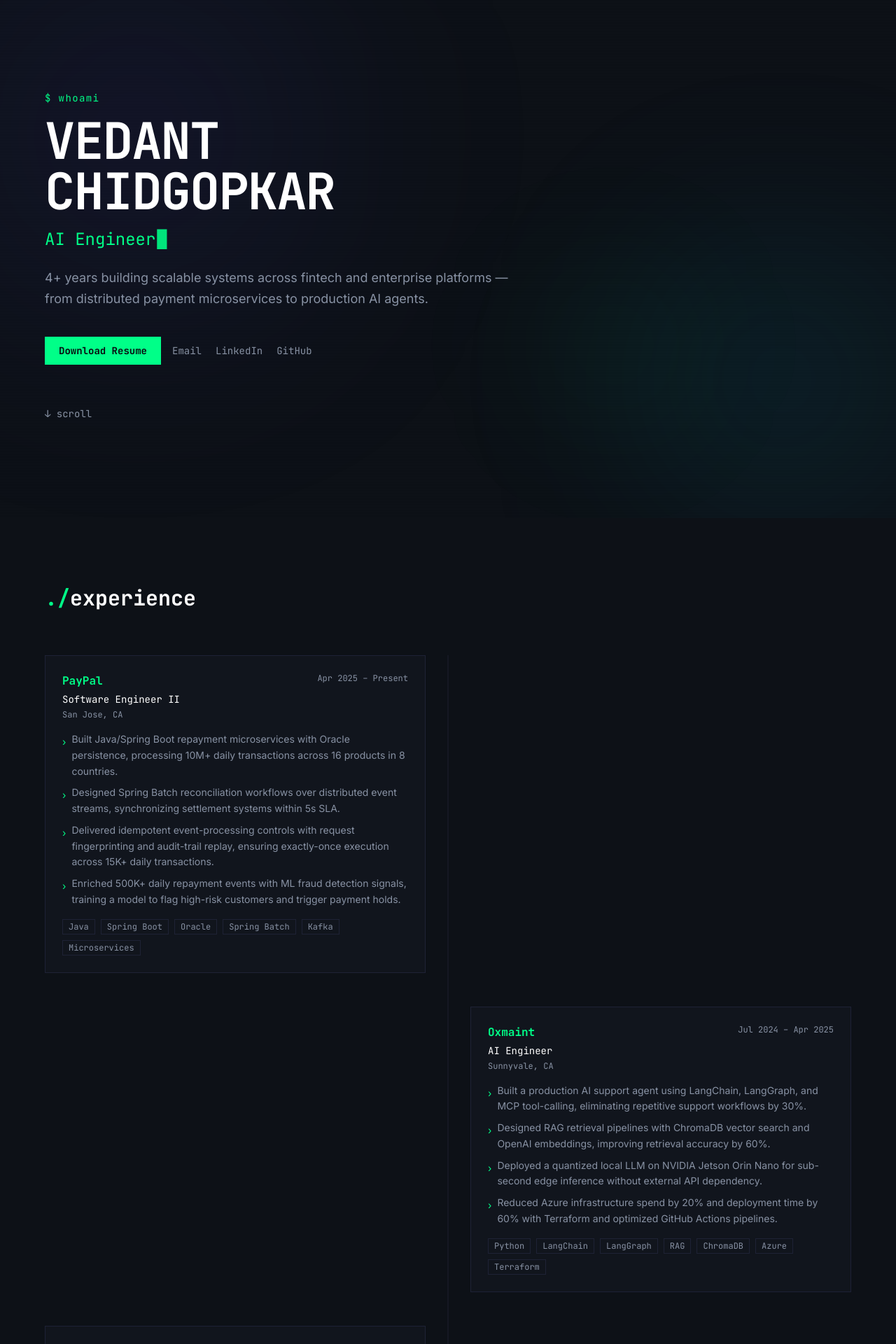
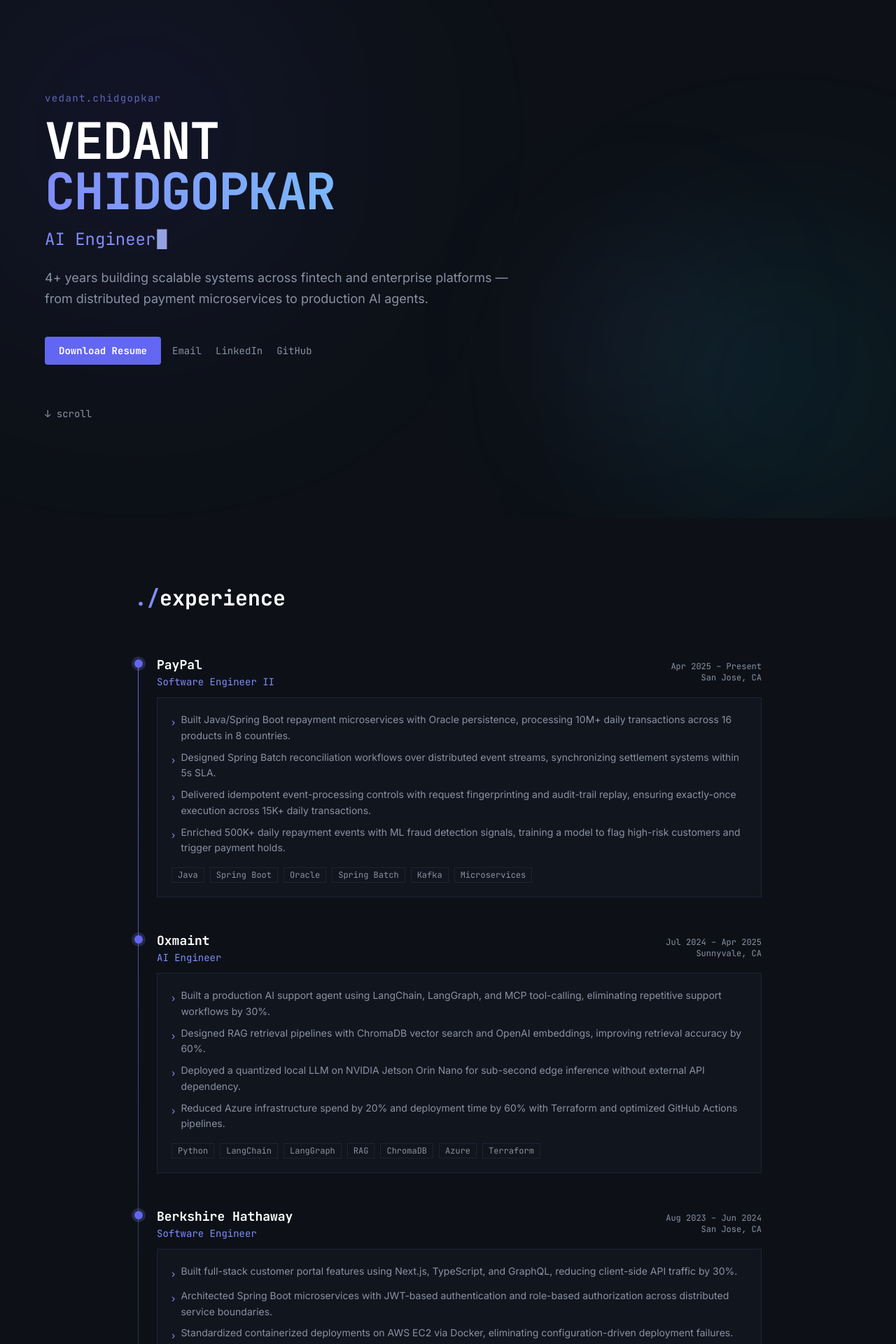
Before and after one commit to vedantvc/portfolio, a Next.js app: page / in a window 1280 px wide. Shown: the part 60-1980 px from the top of the page at 70% size. Built offline with nearby package versions, Linux system fonts and the light colour scheme.

Commit message:
feat: indigo color scheme, left-aligned timeline, gradient name treatment

```diff
--- a/app/globals.css
+++ b/app/globals.css
@@ -2,7 +2,7 @@
 @import "tailwindcss";
 
 @theme {
-  --color-accent: #00ff88;
+  --color-accent: #818cf8;
   --color-surface: #131720;
   --color-border-dim: #1e2235;
   --color-muted: #8892a4;
--- a/app/layout.tsx
+++ b/app/layout.tsx
@@ -50,9 +50,9 @@
             }}
           />
           <div
-            className="absolute top-[50%] right-[20%] w-[350px] h-[350px] rounded-full blur-[100px]"
+            className="absolute top-[45%] right-[15%] w-[400px] h-[400px] rounded-full blur-[110px]"
             style={{
-              background: 'radial-gradient(circle, rgba(0,255,136,0.07) 0%, rgba(0,255,136,0) 70%)',
+              background: 'radial-gradient(circle, rgba(129,140,248,0.10) 0%, rgba(129,140,248,0) 70%)',
               animation: 'orb-drift-1 35s ease-in-out infinite reverse',
             }}
           />
--- a/components/Contact.tsx
+++ b/components/Contact.tsx
@@ -13,18 +13,20 @@
             isVisible ? 'opacity-100 translate-y-0' : 'opacity-0 translate-y-8'
           }`}
         >
-          <p className="font-mono text-[#00ff88] text-sm tracking-widest mb-4">
-            $ echo &quot;hello&quot;
+          <p className="font-mono text-[#818cf8] text-sm tracking-widest mb-4 opacity-70">
+            vedant.chidgopkar · available
           </p>
           <h2 className="font-mono text-4xl md:text-5xl font-bold text-white mb-2 leading-tight">
             Let&apos;s build<br />
-            <span className="text-[#00ff88]">something.</span>
+            <span className="bg-gradient-to-r from-[#818cf8] to-[#67e8f9] bg-clip-text text-transparent">
+              something.
+            </span>
           </h2>
           <p className="text-[#8892a4] mb-10">San Jose, CA · Open to opportunities</p>
           <div className="flex flex-wrap gap-6 items-center">
             <a
               href="mailto:chidgopkarvedant02@gmail.com"
-              className="font-mono text-lg text-[#00ff88] hover:underline break-all"
+              className="font-mono text-lg text-[#818cf8] hover:text-[#a5b4fc] hover:underline break-all transition-colors"
             >
               chidgopkarvedant02@gmail.com
             </a>
@@ -33,7 +35,7 @@
                 href="https://linkedin.com/in/vedant-chidgopkar"
                 target="_blank"
                 rel="noopener noreferrer"
-                className="font-mono text-sm text-[#8892a4] hover:text-[#00ff88] border border-[#1e2235] px-4 py-2 hover:border-[#00ff88]/30 transition-colors"
+                className="font-mono text-sm text-[#8892a4] hover:text-[#818cf8] border border-[#1e2235] px-4 py-2 hover:border-[#818cf8]/40 transition-colors"
               >
                 LinkedIn
               </a>
@@ -41,7 +43,7 @@
                 href="https://github.com/vedantvc"
                 target="_blank"
                 rel="noopener noreferrer"
-                className="font-mono text-sm text-[#8892a4] hover:text-[#00ff88] border border-[#1e2235] px-4 py-2 hover:border-[#00ff88]/30 transition-colors"
+                className="font-mono text-sm text-[#8892a4] hover:text-[#818cf8] border border-[#1e2235] px-4 py-2 hover:border-[#818cf8]/40 transition-colors"
               >
                 GitHub
               </a>
--- a/components/Experience.tsx
+++ b/components/Experience.tsx
@@ -56,35 +56,49 @@
   },
 ]
 
-function RoleCard({ role, index }: { role: typeof roles[0]; index: number }) {
+function RoleCard({ role }: { role: typeof roles[0] }) {
   const { ref, isVisible } = useIntersectionObserver()
-  const isLeft = index % 2 === 0
 
   return (
     <div
       ref={ref}
-      className={`relative md:w-[calc(50%-2rem)] transition-all duration-700 ${
-        isVisible ? 'opacity-100 translate-x-0' : `opacity-0 ${isLeft ? '-translate-x-8' : 'translate-x-8'}`
-      } ${isLeft ? 'md:mr-auto' : 'md:ml-auto'}`}
+      className={`relative pl-8 pb-12 last:pb-0 transition-all duration-700 ${
+        isVisible ? 'opacity-100 translate-y-0' : 'opacity-0 translate-y-6'
+      }`}
     >
-      <div className="bg-[#131720]/80 backdrop-blur-sm border border-[#1e2235] p-6 hover:border-[#00ff88]/30 transition-colors">
-        <div className="flex justify-between items-start mb-1">
-          <h3 className="font-mono text-[#00ff88] font-bold">{role.company}</h3>
-          <span className="font-mono text-xs text-[#8892a4]">{role.period}</span>
+      {/* Timeline dot */}
+      <div className="absolute left-0 top-1.5 w-3 h-3 rounded-full bg-[#6366f1] ring-4 ring-[#818cf8]/20" />
+
+      {/* Header row */}
+      <div className="flex flex-col sm:flex-row sm:items-center sm:justify-between gap-1 mb-3">
+        <div>
+          <h3 className="font-mono text-lg font-bold text-white">{role.company}</h3>
+          <p className="font-mono text-sm text-[#818cf8]">{role.title}</p>
         </div>
-        <p className="font-mono text-sm text-white mb-1">{role.title}</p>
-        <p className="font-mono text-xs text-[#8892a4] mb-4">{role.location}</p>
+        <div className="text-right shrink-0">
+          <p className="font-mono text-xs text-[#8892a4]">{role.period}</p>
+          <p className="font-mono text-xs text-[#8892a4]">{role.location}</p>
+        </div>
+      </div>
+
+      {/* Card body */}
+      <div className="bg-[#131720]/80 backdrop-blur-sm border border-[#1e2235] p-5 hover:border-[#6366f1]/40 transition-colors">
         <ul className="space-y-2 mb-4">
           {role.bullets.map((bullet, i) => (
             <li key={i} className="text-sm text-[#8892a4] leading-relaxed flex gap-2">
-              <span className="text-[#00ff88] mt-1 shrink-0">›</span>
+              <span className="text-[#818cf8] mt-1 shrink-0">›</span>
               {bullet}
             </li>
           ))}
         </ul>
         <div className="flex flex-wrap gap-2">
           {role.tags.map((tag) => (
-            <span key={tag} className="font-mono text-xs px-2 py-0.5 border border-[#1e2235] text-[#8892a4]">{tag}</span>
+            <span
+              key={tag}
+              className="font-mono text-xs px-2 py-0.5 border border-[#1e2235] text-[#8892a4] hover:border-[#818cf8]/40 hover:text-[#a5b4fc] transition-colors"
+            >
+              {tag}
+            </span>
           ))}
         </div>
       </div>
@@ -97,20 +111,24 @@
 
   return (
     <section id="experience" className="py-24 px-6 md:px-16">
-      <div className="max-w-6xl mx-auto">
+      <div className="max-w-4xl mx-auto">
         <h2
           ref={ref}
           className={`font-mono text-3xl font-bold text-white mb-16 transition-all duration-700 ${
             isVisible ? 'opacity-100 translate-y-0' : 'opacity-0 translate-y-4'
           }`}
         >
-          <span className="text-[#00ff88]">./</span><span>experience</span>
+          <span className="text-[#818cf8]">./</span>experience
         </h2>
+
+        {/* Timeline container */}
         <div className="relative">
-          <div className="hidden md:block absolute left-1/2 top-0 bottom-0 w-px bg-[#1e1e2e] -translate-x-1/2" />
-          <div className="flex flex-col gap-12">
-            {roles.map((role, i) => (
-              <RoleCard key={role.company} role={role} index={i} />
+          {/* Vertical line */}
+          <div className="absolute left-[5px] top-2 bottom-0 w-px bg-gradient-to-b from-[#6366f1] via-[#818cf8]/40 to-transparent" />
+
+          <div className="space-y-0">
+            {roles.map((role) => (
+              <RoleCard key={role.company} role={role} />
             ))}
           </div>
         </div>
--- a/components/Hero.tsx
+++ b/components/Hero.tsx
@@ -28,15 +28,18 @@
 
   return (
     <section id="hero" className="min-h-screen flex flex-col justify-center px-6 md:px-16 pt-14 relative overflow-hidden">
-      <div className="absolute inset-0 pointer-events-none scanlines opacity-5" />
       <div className="max-w-4xl relative z-10">
-        <p className="font-mono text-[#00ff88] text-sm tracking-widest mb-4">$ whoami</p>
+        <p className="font-mono text-[#818cf8] text-sm tracking-widest mb-4 opacity-70">
+          vedant.chidgopkar
+        </p>
         <h1 className="font-mono text-5xl md:text-7xl font-bold text-white mb-4 tracking-tight leading-none">
           <span className="block">VEDANT</span>
-          <span className="block">CHIDGOPKAR</span>
+          <span className="block bg-gradient-to-r from-[#818cf8] to-[#67e8f9] bg-clip-text text-transparent">
+            CHIDGOPKAR
+          </span>
         </h1>
-        <div className="font-mono text-xl md:text-2xl text-[#00ff88] mb-6 h-8 flex items-center">
-          {displayed}<span className="animate-pulse ml-0.5">▊</span>
+        <div className="font-mono text-xl md:text-2xl text-[#818cf8] mb-6 h-8 flex items-center">
+          {displayed}<span className="animate-pulse ml-0.5 text-[#a5b4fc]">▊</span>
         </div>
         <p className="text-[#8892a4] text-lg max-w-2xl mb-10 leading-relaxed">
           4+ years building scalable systems across fintech and enterprise platforms —
@@ -46,17 +49,17 @@
           <a
             href="/resume.pdf"
             download
-            className="font-mono text-sm px-5 py-2.5 bg-[#00ff88] text-[#0a0a0f] font-bold hover:bg-[#00cc6a] transition-colors"
+            className="font-mono text-sm px-5 py-2.5 bg-[#6366f1] text-white font-bold hover:bg-[#818cf8] transition-colors rounded-sm"
           >
             Download Resume
           </a>
           <div className="flex gap-5">
-            <a href="mailto:chidgopkarvedant02@gmail.com" className="font-mono text-sm text-[#8892a4] hover:text-[#00ff88] transition-colors">Email</a>
-            <a href="https://linkedin.com/in/vedant-chidgopkar" target="_blank" rel="noopener noreferrer" className="font-mono text-sm text-[#8892a4] hover:text-[#00ff88] transition-colors">LinkedIn</a>
-            <a href="https://github.com/vedantvc" target="_blank" rel="noopener noreferrer" className="font-mono text-sm text-[#8892a4] hover:text-[#00ff88] transition-colors">GitHub</a>
+            <a href="mailto:chidgopkarvedant02@gmail.com" className="font-mono text-sm text-[#8892a4] hover:text-[#818cf8] transition-colors">Email</a>
+            <a href="https://linkedin.com/in/vedant-chidgopkar" target="_blank" rel="noopener noreferrer" className="font-mono text-sm text-[#8892a4] hover:text-[#818cf8] transition-colors">LinkedIn</a>
+            <a href="https://github.com/vedantvc" target="_blank" rel="noopener noreferrer" className="font-mono text-sm text-[#8892a4] hover:text-[#818cf8] transition-colors">GitHub</a>
           </div>
         </div>
-        <a href="#experience" className="mt-16 inline-block font-mono text-[#8892a4] text-sm animate-bounce hover:text-[#00ff88] transition-colors">↓ scroll</a>
+        <a href="#experience" className="mt-16 inline-block font-mono text-[#8892a4] text-sm animate-bounce hover:text-[#818cf8] transition-colors">↓ scroll</a>
       </div>
     </section>
   )
--- a/components/Nav.tsx
+++ b/components/Nav.tsx
@@ -13,13 +13,13 @@
   return (
     <nav className="fixed top-0 left-0 right-0 z-50 bg-[#0d1117]/85 backdrop-blur-md border-b border-[#1e2235]">
       <div className="max-w-6xl mx-auto px-6 h-14 flex items-center justify-between">
-        <a href="#hero" className="font-mono text-[#00ff88] text-sm font-bold tracking-wider">
+        <a href="#hero" className="font-mono text-[#818cf8] text-sm font-bold tracking-wider">
           VC
         </a>
         <ul className="hidden md:flex gap-8">
           {links.map(({ label, href }) => (
             <li key={href}>
-              <a href={href} className="font-mono text-sm text-[#8892a4] hover:text-[#00ff88] transition-colors">
+              <a href={href} className="font-mono text-sm text-[#8892a4] hover:text-[#818cf8] transition-colors">
                 {label}
               </a>
             </li>
@@ -39,7 +39,7 @@
             <a
               key={href}
               href={href}
-              className="block font-mono text-sm text-[#8892a4] hover:text-[#00ff88] py-2 transition-colors"
+              className="block font-mono text-sm text-[#8892a4] hover:text-[#818cf8] py-2 transition-colors"
               onClick={() => setOpen(false)}
             >
               {label}
--- a/components/Skills.tsx
+++ b/components/Skills.tsx
@@ -45,20 +45,20 @@
   return (
     <div
       ref={ref}
-      className={`bg-[#131720]/80 backdrop-blur-sm border border-[#1e2235] p-5 hover:border-[#00ff88]/40 hover:shadow-[0_0_20px_rgba(0,255,136,0.05)] transition-all duration-500 ${
+      className={`bg-[#131720]/80 backdrop-blur-sm border border-[#1e2235] p-5 hover:border-[#818cf8]/40 hover:shadow-[0_0_20px_rgba(99,102,241,0.08)] transition-all duration-500 ${
         isVisible ? 'opacity-100 translate-y-0' : 'opacity-0 translate-y-6'
       }`}
       style={{ transitionDelay: `${delay}ms` }}
     >
       <div className="flex items-center gap-2 mb-4">
-        <span className="font-mono text-[#00ff88] text-sm">{group.icon}</span>
+        <span className="font-mono text-[#818cf8] text-sm">{group.icon}</span>
         <h3 className="font-mono text-sm font-bold text-white">{group.label}</h3>
       </div>
       <div className="flex flex-wrap gap-2">
         {group.skills.map((skill) => (
           <span
             key={skill}
-            className="font-mono text-xs px-2 py-0.5 bg-[#0d1117]/60 border border-[#1e2235] text-[#8892a4] hover:text-[#00ff88] hover:border-[#00ff88]/30 transition-colors"
+            className="font-mono text-xs px-2 py-0.5 bg-[#0d1117]/60 border border-[#1e2235] text-[#8892a4] hover:text-[#a5b4fc] hover:border-[#818cf8]/30 transition-colors"
           >
             {skill}
           </span>
@@ -80,7 +80,7 @@
             isVisible ? 'opacity-100 translate-y-0' : 'opacity-0 translate-y-4'
           }`}
         >
-          <span className="text-[#00ff88]">./</span><span>skills</span>
+          <span className="text-[#818cf8]">./</span><span>skills</span>
         </h2>
         <div className="grid grid-cols-1 sm:grid-cols-2 lg:grid-cols-3 gap-4">
           {skillGroups.map((group, i) => (
```
